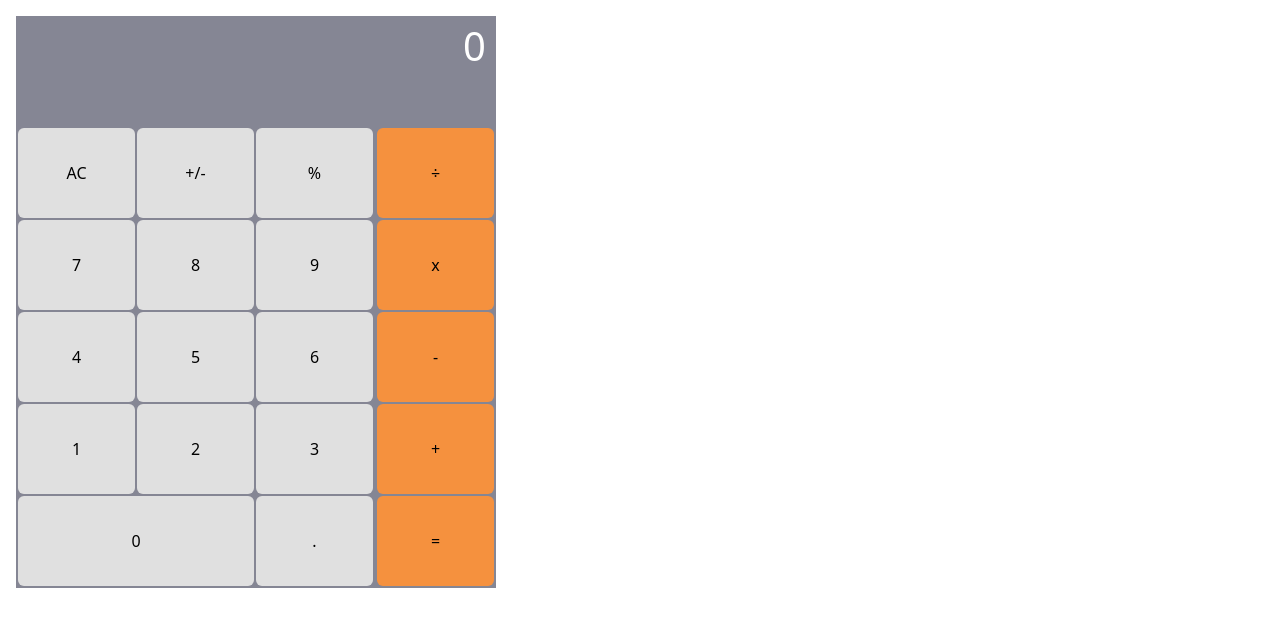
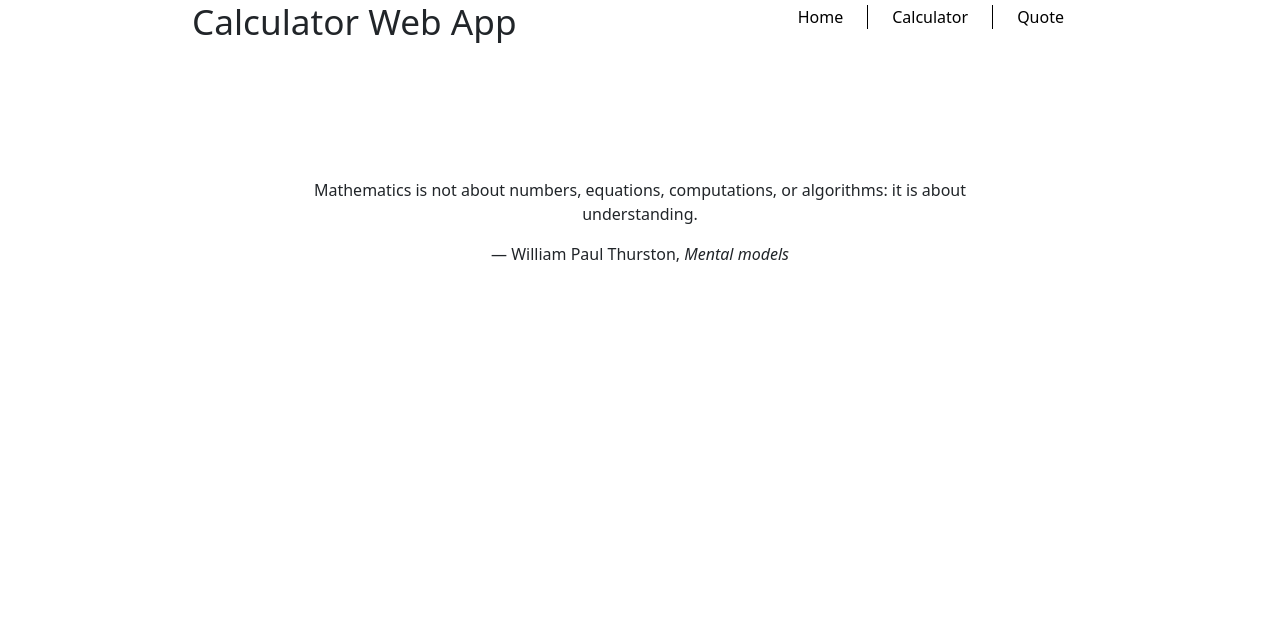
Before and after one commit to TemesgenA/calculator-app, a React (Create React App) app: page /quote in a window 1280 px wide. Shown: the top 626 px of the page. Built offline with nearby package versions, Linux system fonts and the light colour scheme.

Commit message:
Add styles to the web app

```diff
--- a/src/App.js
+++ b/src/App.js
@@ -1,36 +1,28 @@
-/* eslint-disable react/state-in-constructor */
-/* eslint-disable react/destructuring-assignment */
-/* eslint-disable react/prefer-stateless-function */
+/* eslint-disable */
 
-import React from 'react';
-import './App.css';
-import Calculator from './components/Calculator';
-import calculate from './logic/calculate';
+import React from "react";
+import "./App.css";
+import Calculator from "./components/Calculator";
+import calculate from "./logic/calculate";
+import { BrowserRouter as Router, Route, Routes } from "react-router-dom";
+import Home from "./components/Home";
+import Navbar from "./components/Navbar";
+import Quote from "./components/Quote";
 
 // eslint-disable-next-line react/prefer-stateless-function
-class App extends React.Component {
-  state = {
-    total: '0',
-    next: null,
-    operation: null,
-  };
-
-  clickHandler = (event) => {
-    this.setState((initialState) => calculate(initialState, event));
-  }
-
-  render() {
-    return (
-      <div className="App">
-        <Calculator
-          total={this.state.total}
-          next={this.state.next}
-          operation={this.state.operation}
-          clickHandler={this.clickHandler}
-        />
+const App = () => (
+  <Router>
+    <div className="App">
+      <Navbar />
+      <div className="components">
+        <Routes>
+          <Route exact path="/" element={<Home />} />
+          <Route path="/calculator" element={<Calculator />} />
+          <Route path="/quote" element={<Quote />} />
+        </Routes>
       </div>
-    );
-  }
-}
+    </div>
+  </Router>
+);
 
 export default App;
--- a/src/index.css
+++ b/src/index.css
@@ -80,3 +80,63 @@
 .btn {
   color: black;
 }
+
+.navigation {
+  display: flex;
+  justify-content: space-between;
+  align-items: center;
+  width: 70%;
+  margin: 0 auto;
+}
+
+.navigation h1 {
+  font-size: 2.2rem;
+}
+
+.navigation > ul {
+  display: flex;
+}
+
+.navigation > ul > li {
+  list-style: none;
+  padding: 0 1.5rem;
+  border-left: 1.4px solid black;
+}
+
+.navigation > ul > li:first-child {
+  border: none;
+}
+
+.navigation > ul > li > a {
+  text-decoration: none;
+  color: black;
+}
+
+.home-content {
+  width: 70%;
+  margin: 0 auto;
+  background: rgba(255, 255, 255, 0.75);
+  padding: 1em;
+  border-radius: 1em;
+}
+
+.calculator-page {
+  width: 70%;
+  margin: 0 auto;
+  display: flex;
+  justify-content: space-between;
+  padding-bottom: 10rem;
+}
+
+.quote {
+  width: 60%;
+  margin: 6rem auto;
+  background: rgba(255, 255, 255, 0.75);
+  padding: 1em;
+  border-radius: 1em;
+}
+
+.quote figcaption,
+.quote blockquote {
+  margin: 1em;
+}
```
